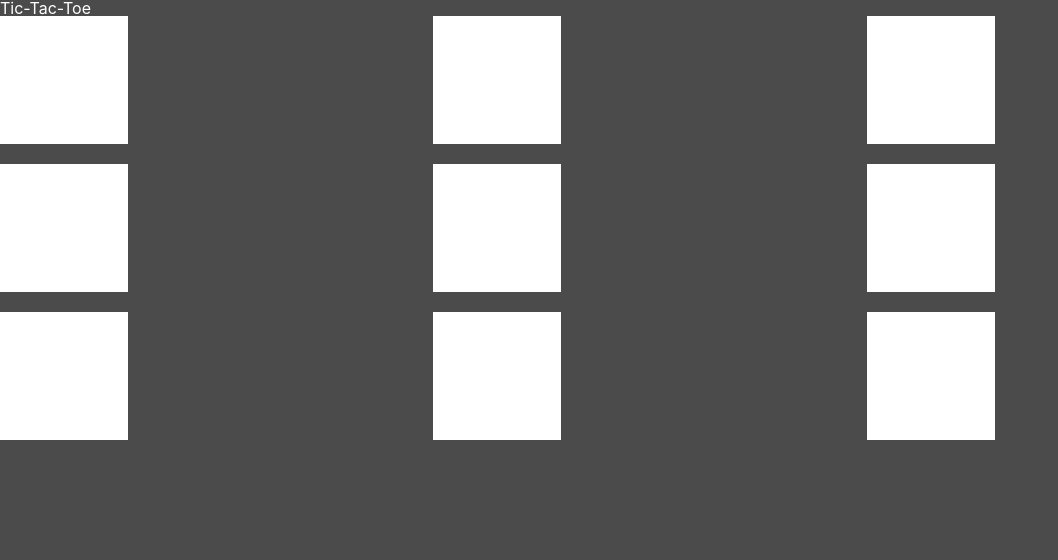
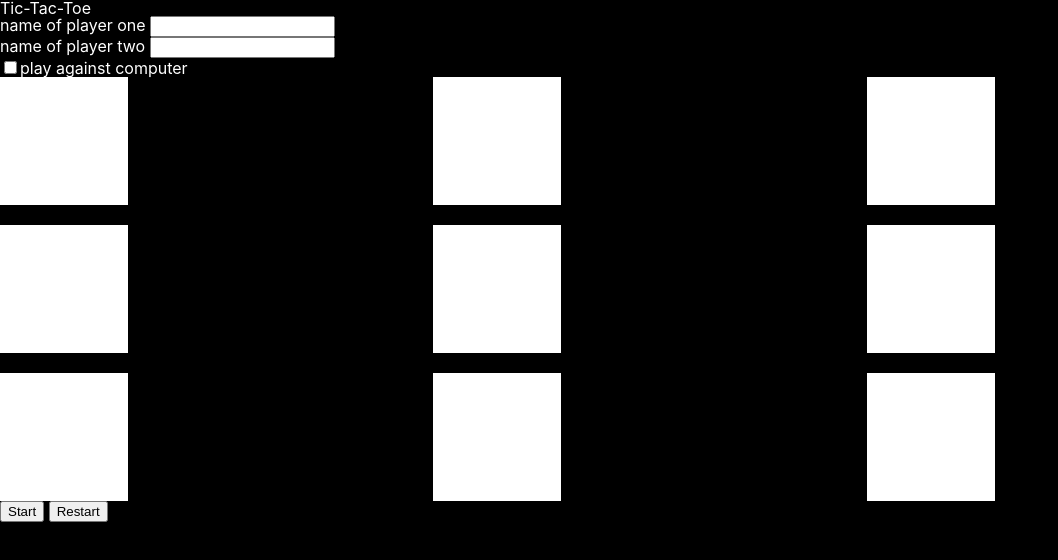
Before and after one commit to mengxihe/Tic-Tac-Toe, a plain HTML site: page index.html in a window 1280 px wide. Shown: the whole page, without its empty margins (0-1058 px from the left). Drawn offline with Linux system fonts and the light colour scheme.

Commit message:
added html

```diff
--- a/index.html
+++ b/index.html
@@ -12,10 +12,24 @@
     <div class="header">
         <h1>Tic-Tac-Toe</h1>
     </div>
+
     <div class="container">
+        <form>
+            <p>
+                <label for="player-one">name of player one</label>
+                <input type="text" name="player-one" id="player-one">
+            </p>
+            <p>
+                <label for="player-two">name of player two</label>
+                <input type="text" name="player-two" id="player-two">
+            </p>
+            <input type="checkbox" id="switch" /><label for="switch">play against computer</label>
+        </form>
         <div class="board" id="board">
 
         </div>
+        <button class="start-game">Start</button>
+        <button class="restart-game">Restart</button>
     </div>
 </body>
 </html>
--- a/style.css
+++ b/style.css
@@ -26,7 +26,7 @@ footer, header, hgroup, menu, nav, section {
 body {
 	line-height: 1;
     font-family: -apple-system, system-ui, -apple-system, BlinkMacSystemFont, 'Segoe UI', Roboto, Oxygen, Ubuntu, Cantarell, 'Open Sans', 'Helvetica Neue', sans-serif;
-	background-color: rgb(75, 75, 75);
+	background-color: rgb(0, 0, 0);
 	color: white;
 }
 ol, ul {
```
